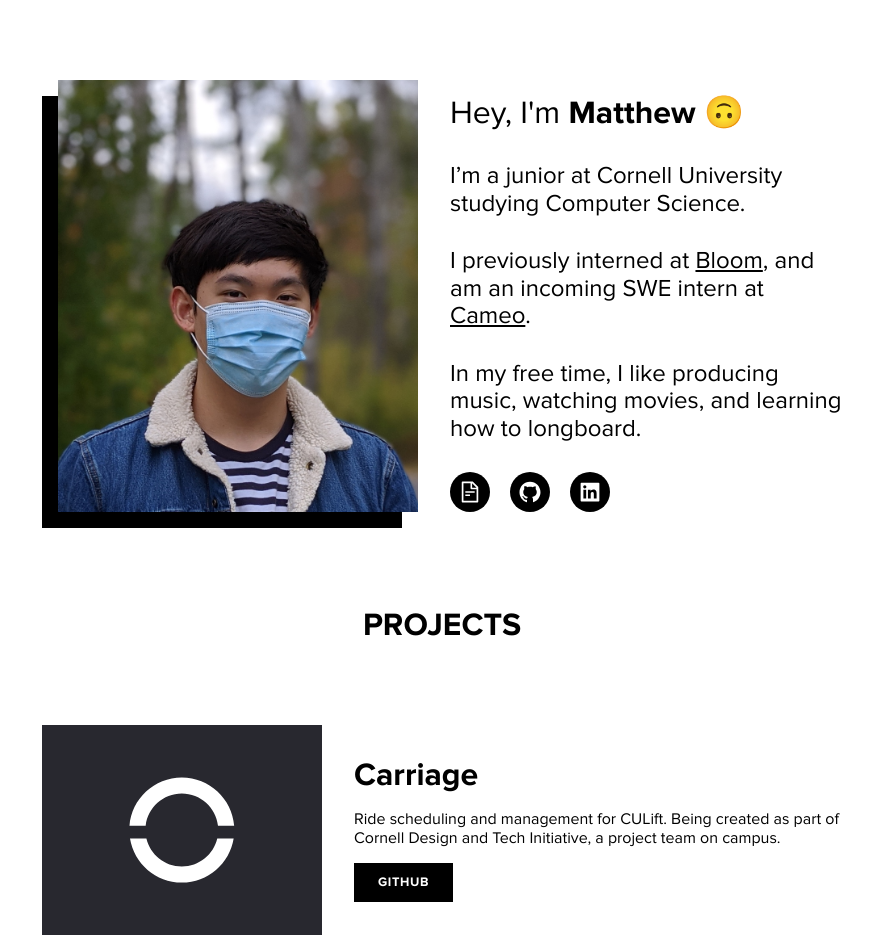
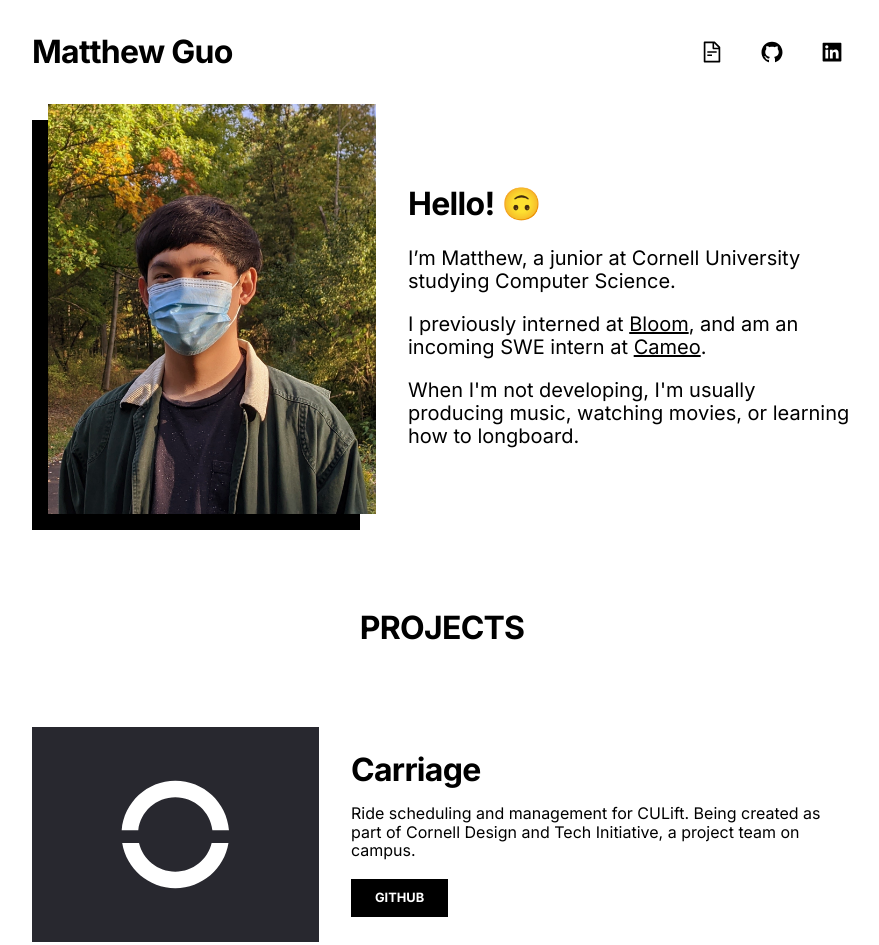
Before and after one commit to mg2239/mg2239.github.io, a Gatsby site: page / in a window 1280 px wide. Shown: the top 945 px of the page, without its empty margins (198-1077 px from the left). Built offline with nearby package versions, Linux system fonts and the light colour scheme; Gatsby itself is replaced by a stand-in of ours.

Commit message:
redesign with site heading and new pic

```diff
--- a/src/components/Button/button.module.css
+++ b/src/components/Button/button.module.css
@@ -8,7 +8,6 @@
   text-transform: uppercase;
   font-size: 0.8rem;
   width: fit-content;
-  letter-spacing: 0.05em;
   font-weight: bold;
   transition: 0.2s background;
 }
--- a/src/components/Head/Head.tsx
+++ b/src/components/Head/Head.tsx
@@ -11,6 +11,11 @@ export default () => (
     <link rel="apple-touch-icon" sizes="180x180" href={apple} />
     <link rel="icon" type="image/png" sizes="32x32" href={favicon32} />
     <link rel="icon" type="image/png" sizes="16x16" href={favicon16} />
+    <link rel="preconnect" href="https://fonts.gstatic.com" />
+    <link
+      href="https://fonts.googleapis.com/css2?family=DM+Sans:wght@400;700&family=Inter:wght@400;700&family=Kumbh+Sans:wght@400;700&display=swap"
+      rel="stylesheet"
+    />
     <script
       src="https://kit.fontawesome.com/a13d223deb.js"
       crossOrigin="anonymous"
--- /dev/null
+++ b/src/components/Header/Header.tsx
@@ -0,0 +1,9 @@
+import Icons from '../Icons/Icons';
+import styles from './header.module.css';
+
+export default () => (
+  <div className={styles.ctr}>
+    <h1>Matthew Guo</h1>
+    <Icons />
+  </div>
+);
--- /dev/null
+++ b/src/components/Header/header.module.css
@@ -0,0 +1,12 @@
+.ctr {
+  display: flex;
+  justify-content: space-between;
+  align-items: center;
+  padding: 2rem 0;
+}
+
+@media (max-width: 625px) {
+  .ctr {
+    padding: 1.5rem 0;
+  }
+}
--- a/src/components/Icons/icons.module.css
+++ b/src/components/Icons/icons.module.css
@@ -2,6 +2,7 @@
   display: flex;
   justify-content: space-between;
   width: 160px;
+  margin-left: 0.5rem;
 }
 
 .iconBtn {
@@ -11,25 +12,20 @@
   height: 2.5rem;
   width: 2.5rem;
   border-radius: 50%;
-  background-color: black;
   transition: 0.2s background;
 }
 
-.iconCtr:hover .iconBtn {
-  background-color: #a5a5a5;
-}
-
 .iconBtn:hover {
-  background-color: black !important;
+  background-color: rgba(0, 0, 0, 0.1);
 }
 
 .icon {
   height: 1.5rem;
   width: auto;
-  color: white;
+  color: black;
 }
 
-@media (max-width: 767px) {
+@media (max-width: 625px) {
   .iconCtr {
     width: 120px;
   }
@@ -40,6 +36,6 @@
   }
 
   .icon {
-    height: 1rem;
+    height: 1.2rem;
   }
 }
--- a/src/components/Intro/Intro.tsx
+++ b/src/components/Intro/Intro.tsx
@@ -1,16 +1,13 @@
-import Icons from '../Icons/Icons';
 import styles from './intro.module.css';
-import img from './img.jpg';
+import img from './img3.jpg';
 
 export default () => (
   <div className={styles.ctr}>
     <img className={styles.img} src={img} />
     <div className={styles.textCtr}>
-      <h1 className={styles.heading}>
-        Hey, I'm <span style={{ fontWeight: 'bold' }}>Matthew</span> 🙃
-      </h1>
+      <h1 className={styles.heading}>Hello! 🙃</h1>
       <p className={styles.text}>
-        I’m a junior at Cornell University studying Computer Science.
+        I’m Matthew, a junior at Cornell University studying Computer Science.
       </p>
       <p className={styles.text}>
         I previously interned at{' '}
@@ -21,10 +18,9 @@ export default () => (
         <a href="https://www.cameo.com/">Cameo</a>.
       </p>
       <p className={styles.text}>
-        In my free time, I like producing music, watching movies, and
-        learning how to longboard.
+        When I'm not developing, I'm usually producing music, watching movies,
+        or learning how to longboard.
       </p>
-      <Icons />
     </div>
   </div>
 );
--- a/src/components/Intro/intro.module.css
+++ b/src/components/Intro/intro.module.css
@@ -1,39 +1,40 @@
 .ctr {
   display: flex;
+  align-items: center;
 }
 
 .img {
-  width: 45%;
+  width: 40%;
   filter: drop-shadow(-16px 16px 0px #000000);
   margin-left: 16px;
   margin-bottom: 16px;
 }
 
 .textCtr {
-  display: flex;
-  flex-direction: column;
-  justify-content: space-between;
-  padding: 1rem 0;
   margin-left: 2rem;
 }
 
 .heading {
-  font-weight: 400;
+  margin-bottom: 1.5rem;
 }
 
 .text {
-  font-size: 1.5rem;
+  font-size: 1.25rem;
+  margin-bottom: 1.25rem;
 }
 
-@media (max-width: 1023px) {
-  .text {
-    font-size: 1.25rem;
-  }
+.text:last-child {
+  margin-bottom: 0;
 }
 
-@media (max-width: 767px) {
+@media (max-width: 900px) {
+  .heading {
+    margin-bottom: 1.25rem;
+  }
+
   .text {
     font-size: 1rem;
+    margin-bottom: 1rem;
   }
 }
 
@@ -52,7 +53,6 @@
 
   .textCtr {
     margin: 0;
-    height: 240px;
     text-align: center;
     align-items: center;
     padding: 2rem 0 0;
--- a/src/components/Projects/projects.module.css
+++ b/src/components/Projects/projects.module.css
@@ -21,7 +21,7 @@
 }
 
 .caption {
-  margin-bottom: 1rem;
+  margin-bottom: 1.2rem;
 }
 
 @media (max-width: 625px) {
--- a/src/pages/index.css
+++ b/src/pages/index.css
@@ -1,34 +1,23 @@
-@font-face {
-  font-family: 'Proxima Nova';
-  font-weight: 400;
-  src: url('../fonts/ProximaNova-Regular.woff') format("woff");
-}
-
-@font-face {
-  font-family: 'Proxima Nova';
-  font-weight: 700;
-  src: url('../fonts/ProximaNova-Bold.woff') format("woff");
-}
-
 html {
   scroll-behavior: smooth;
 }
 
 body {
+  font-family: 'Inter', sans-serif;
   margin: auto;
   width: 80%;
-  max-width: 800px;
-  padding: 5rem 0;
+  max-width: 820px;
+  padding-bottom: 5rem;
 }
 
-h1, h2, a, p {
-  font-family: 'Proxima Nova', sans-serif;
+h1, a, p {
   margin: 0;
   color: black;
 }
 
 h1 {
   font-size: 2rem;
+  letter-spacing: -0.022em;
 }
 
 @media (max-width: 1023px) {
@@ -37,7 +26,7 @@ h1 {
   }
 }
 
-@media (max-width: 767px) {
+@media (max-width: 625px) {
   h1 {
     font-size: 1.5rem;
   }
--- a/src/pages/index.tsx
+++ b/src/pages/index.tsx
@@ -1,4 +1,5 @@
 import Head from '../components/Head/Head';
+import Header from '../components/Header/Header';
 import Intro from '../components/Intro/Intro';
 import Title from '../components/Title/Title';
 import Projects from '../components/Projects/Projects';
@@ -9,6 +10,7 @@ export default () => {
   return (
     <>
       <Head />
+      <Header />
       <Intro />
       <Title title="Projects" />
       <Projects />
```
Also changed, not shown: src/components/Intro/im3.jpg (added), src/components/Intro/img21.jpg (added), src/components/Intro/img3.jpg (added), src/fonts/ProximaNova-Bold.woff (deleted), src/fonts/ProximaNova-Regular.woff (deleted).
